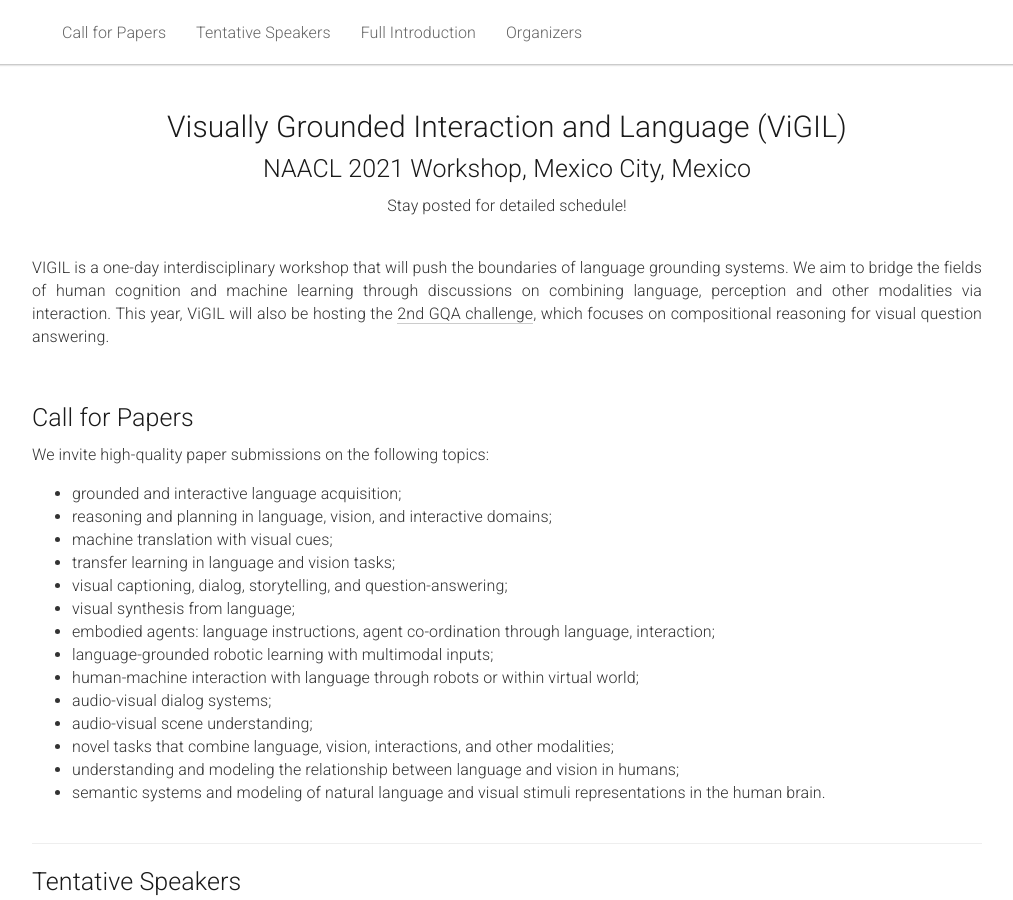
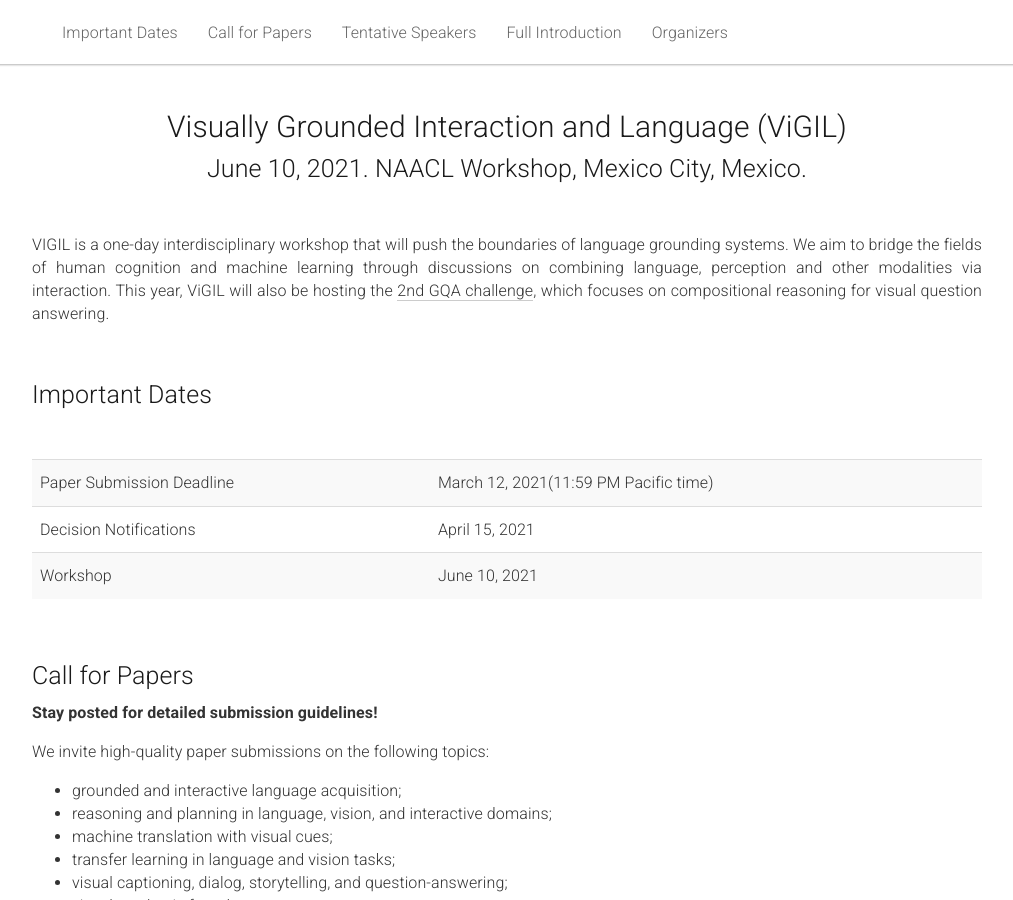
Before and after one commit to vigilworkshop/vigilworkshop.github.io, a Jekyll site: the page built from _pages/home.md, in a window 1280 px wide and 900 px high. Shown: the whole window, without its empty margins (133-1146 px from the left). Built offline with Jekyll 4.4.1, drawn with Linux system fonts in a browser that asks for light colours.

Commit message:
add dates

```diff
--- a/_includes/header.html
+++ b/_includes/header.html
@@ -13,7 +13,7 @@
 
     <div class="navbar-collapse collapse" id="navbar-main">
       <ul class="nav navbar-nav">
-        <!--li><a href="#dates">Important Dates</a></li-->
+        <li><a href="#dates">Important Dates</a></li>
         <li><a href="#cfp">Call for Papers </a></li>
         <!--li><a href="#schedule">Schedule</a></li-->
         <li><a href="#speakers">Tentative Speakers</a></li>
--- a/_pages/home.md
+++ b/_pages/home.md
@@ -13,8 +13,7 @@ acknowledgements: ""
 <div class="row">
   <div class="col-xs-12">
     <center><h1>Visually Grounded Interaction and Language (ViGIL)</h1></center>
-    <center><h2>NAACL 2021 Workshop, Mexico City, Mexico</h2></center>
-    <center>Stay posted for detailed schedule!</center>
+    <center><h2>June 10, 2021. NAACL Workshop, Mexico City, Mexico.</h2></center>
   </div>
 </div>
 
@@ -31,6 +30,36 @@ acknowledgements: ""
 
 <br />
 
+<div class="row" id="dates">
+  <div class="col-xs-12">
+    <h2>Important Dates</h2>
+  </div>
+</div>
+
+<br>
+<div class="row">
+  <div class="col-xs-12">
+    <table class="table table-striped">
+      <tbody>
+        <tr>
+          <td>Paper Submission Deadline</td>
+          <td>March 12, 2021(11:59 PM Pacific time)</td>
+        </tr>
+        <tr>
+          <td>Decision Notifications</td>
+          <td>April 15, 2021</td>
+        </tr>
+        <tr>
+          <td>Workshop</td>
+          <td>June 10, 2021</td>
+        </tr>
+      </tbody>
+    </table>
+  </div>
+</div>
+
+<br />
+
 <div class="row" id="cfp">
   <div class="col-xs-12">
     <h2>Call for Papers</h2>
@@ -39,6 +68,7 @@ acknowledgements: ""
 
 <div class="row">
     <div class="col-xs-12">
+    <p><strong>Stay posted for detailed submission guidelines!</strong></p>
         <p>
           We invite high-quality paper submissions on the following topics:
         </p>
```
